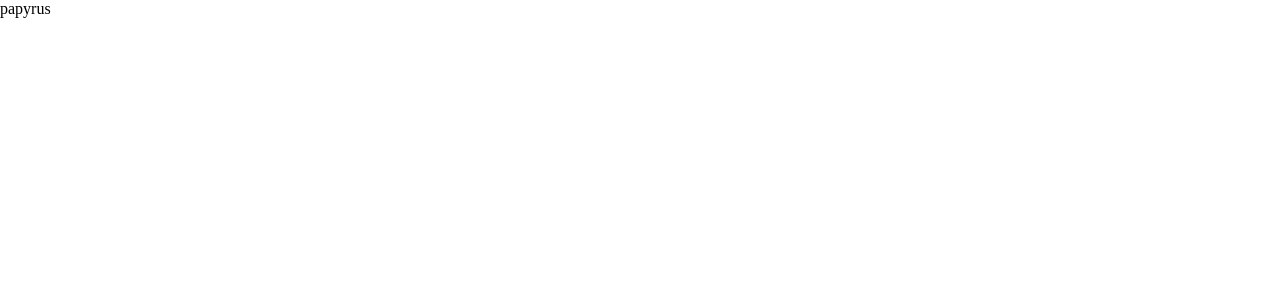
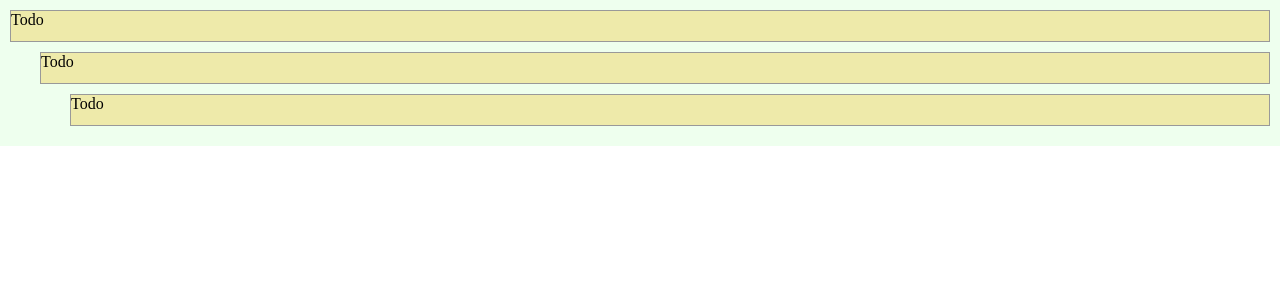
Before and after one commit to juicylevel/papyrus, a React (Create React App) app: page / in a window 1280 px wide. Shown: the top 300 px of the page. Built offline with nearby package versions, Linux system fonts and the light colour scheme.

Commit message:
add todo and todolist components

```diff
--- a/package.json
+++ b/package.json
@@ -6,15 +6,15 @@
     "node-sass-chokidar": "^1.3.0",
     "normalize.css": "^8.0.0",
     "npm-run-all": "^4.1.3",
-    "react": "^16.3.2",
-    "react-dom": "^16.3.2"
+    "react": "^16.4.0",
+    "react-dom": "^16.4.0"
   },
   "devDependencies": {
     "react-scripts": "1.1.4"
   },
   "scripts": {
     "build-css": "node-sass-chokidar src/ -o src/",
-    "watch-css": "npm run build-css && node-sass-chokidar src/ -o src/ --watch --recursive",
+    "watch-css": "npm run build-css && node-sass-chokidar src/ -o src/ --watch --recursive --usePolling",
     "start-js": "react-scripts start",
     "start": "npm-run-all -p watch-css start-js",
     "build-js": "react-scripts build",
--- a/src/App.js
+++ b/src/components/App.js
@@ -1,10 +1,12 @@
 import React, { Component } from 'react';
+import TodoList from './todolist/TodoList';
+import './App.css';
 
 class App extends Component {
     render () {
         return (
-            <div>
-                papyrus
+            <div className="App">
+                <TodoList />
             </div>
         );
     }
--- /dev/null
+++ b/src/components/App.scss
@@ -0,0 +1,3 @@
+.App {
+    background-color: #eeffee;
+}
--- /dev/null
+++ b/src/components/todo/Todo.js
@@ -0,0 +1,28 @@
+import React, { Component } from 'react';
+import PropTypes from 'prop-types';
+import './Todo.css';
+
+class Todo extends Component {
+    render () {
+        const { depth } = this.props;
+        const className = `Todo depth-${depth}`;
+        return (
+            <div className={className}>
+                Todo
+            </div>
+        )
+    }
+}
+
+Todo.propTypes = {
+    depth: PropTypes.oneOfType([
+        PropTypes.string,
+        PropTypes.number
+    ])
+}
+
+Todo.defaultProps = {
+    depth: 1
+}
+
+export default Todo;
--- /dev/null
+++ b/src/components/todo/Todo.scss
@@ -0,0 +1,18 @@
+.Todo {
+    min-height: 30px;
+    border: 1px solid #999;
+    margin-bottom: 10px;
+    background-color: #eeeaaa;
+}
+
+$depth-size: 30px;
+
+.Todo.depth-1 { }
+
+.Todo.depth-2 {
+    margin-left: $depth-size;
+}
+
+.Todo.depth-3 {
+    margin-left: calc(#{$depth-size} * 2);
+}
--- /dev/null
+++ b/src/components/todolist/TodoList.js
@@ -0,0 +1,17 @@
+import React, { Component } from 'react';
+import Todo from '../todo/Todo';
+import './TodoList.css';
+
+class TodoList extends Component {
+    render () {
+        return (
+            <div className="TodoList">
+                <Todo depth="1" />
+                <Todo depth="2" />
+                <Todo depth="3" />
+            </div>
+        )
+    }
+}
+
+export default TodoList;
--- /dev/null
+++ b/src/components/todolist/TodoList.scss
@@ -0,0 +1,3 @@
+.TodoList {
+    padding: 10px;
+}
--- a/src/index.js
+++ b/src/index.js
@@ -1,10 +1,10 @@
 import React from 'react';
 import ReactDOM from 'react-dom';
-import App from './App';
+import App from './components/App';
 import registerServiceWorker from './registerServiceWorker';
 
 import 'normalize.css';
-import './sass/index.css';
+import './index.css';
 
 ReactDOM.render(
     <App />,
```
Also changed, not shown: src/index.scss (renamed from src/sass/index.scss), 1 other file (tests, documents, lock files or other folders).
